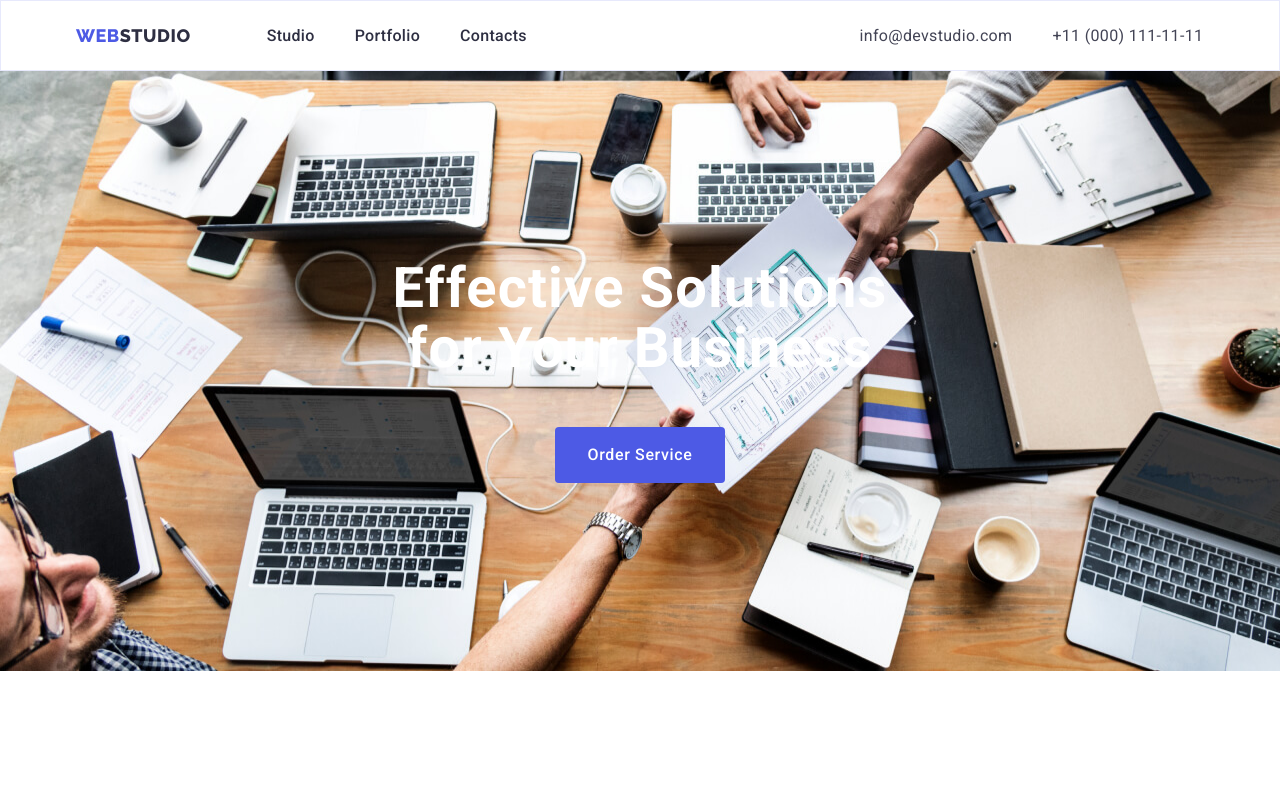
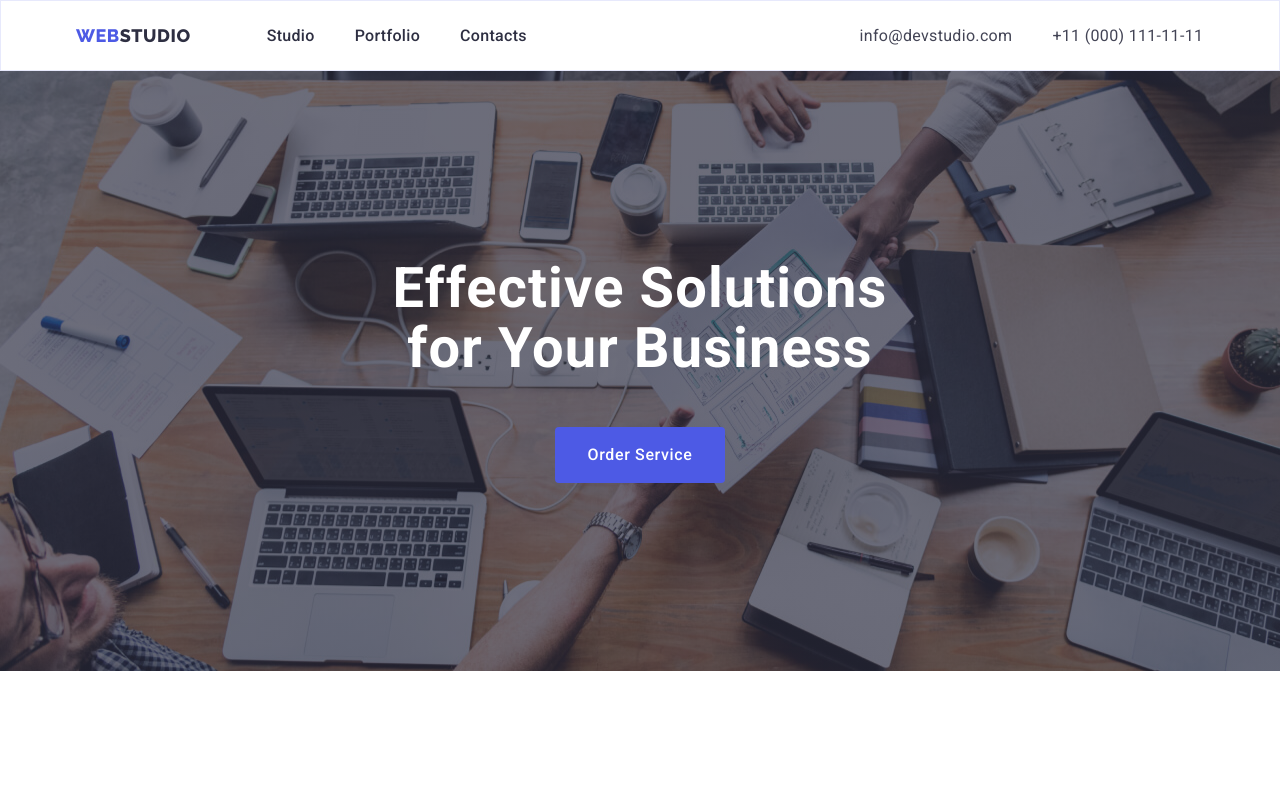
Before and after one commit to MariiaSam/goit-markup-hw-04, a plain HTML site: page index.html in a window 1280 px wide. Shown: the top 788 px of the page. Drawn offline with nearby package versions, Linux system fonts and the light colour scheme.

Commit message:
b-sh page index

```diff
--- a/css/styles.css
+++ b/css/styles.css
@@ -147,7 +147,6 @@ img {
 .nav-link {
   padding-top: 24px;
   padding-bottom: 24px;
-
   font-weight: 500;
   font-size: 16px;
   line-height: 1.5;
@@ -159,6 +158,17 @@ img {
 .nav-link:focus {
   color: var(--focus-nav-color);
 }
+
+/*.nav-link:first-child::after{
+contain: '';
+display: block; потрібно в батьківський елемент
+
+width: 48px;
+height: 3px;
+padding-bottom: 24px;
+background: #404BBF;
+border-radius: 2px;
+}*/
 
 
 .address {
@@ -201,17 +211,20 @@ img {
   margin-left: auto;
   margin-right: auto;
 
+
+  background-image: linear-gradient(rgba(46, 47, 66, 0.7), rgba(46, 47, 66, 0.7)), url(../images/hero/office.jpg);
   background-color: var(--secondary-bgc-color);
-  background-image: url(../images/hero/office.jpg);
   background-repeat: no-repeat;
   background-position: 0 0;
 
   background-size: cover;
 
+
+
   padding-top: 188px;
   padding-bottom: 188px;
 
-  /*box-shadow: rgba(46, 47, 66, 0.7);*/
+
 }
 .container-hero {
   text-align: center;
@@ -346,6 +359,8 @@ width: calc((100% - 48px)/3);
 .section-three{
   padding: 120px 0;
   background-color: var(--grey-bgc-color);
+
+
 }
 
 .title-section-three {
@@ -357,6 +372,8 @@ width: calc((100% - 48px)/3);
   display: flex;
   align-items: center;
   gap: 24px;
+
+
 }
 
 
@@ -367,6 +384,8 @@ width: calc((100% - 48px)/3);
 
   background-color: var(--main-bgc-color);
   border-radius: 0px 0px 4px 4px;
+  box-shadow: 0px 1px 6px rgba(46, 47, 66, 0.08), 0px 1px 1px rgba(46, 47, 66, 0.16), 0px 2px 1px rgba(46, 47, 66, 0.08);
+
 }
 
 .name-team{
```
